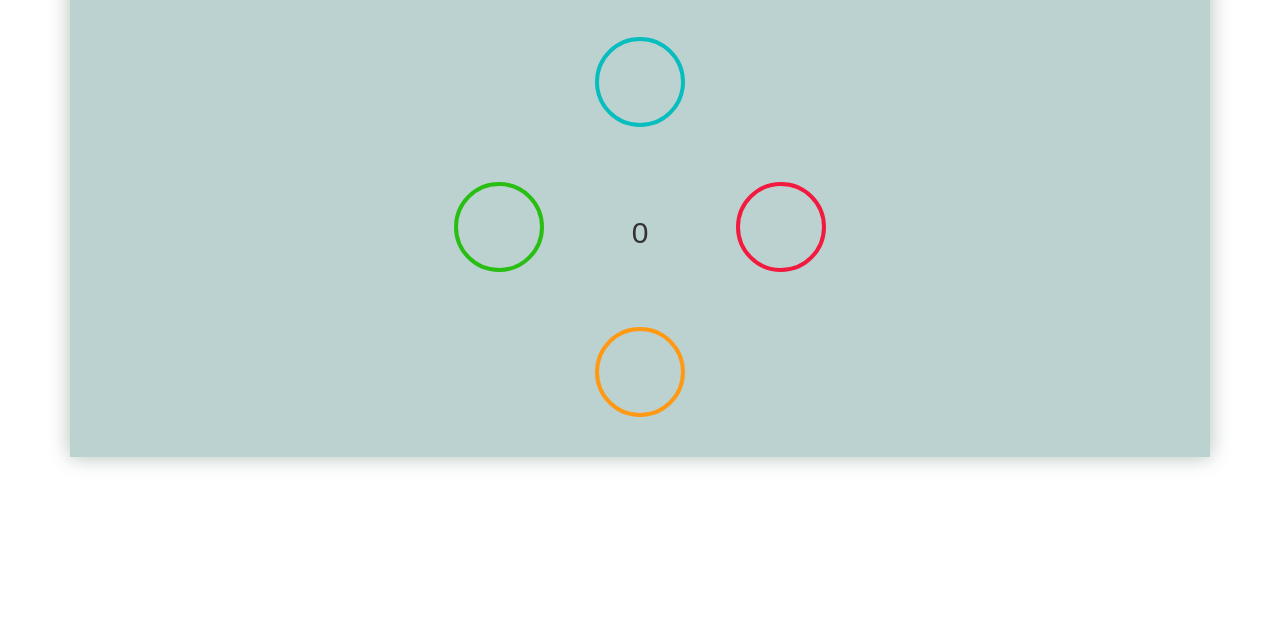
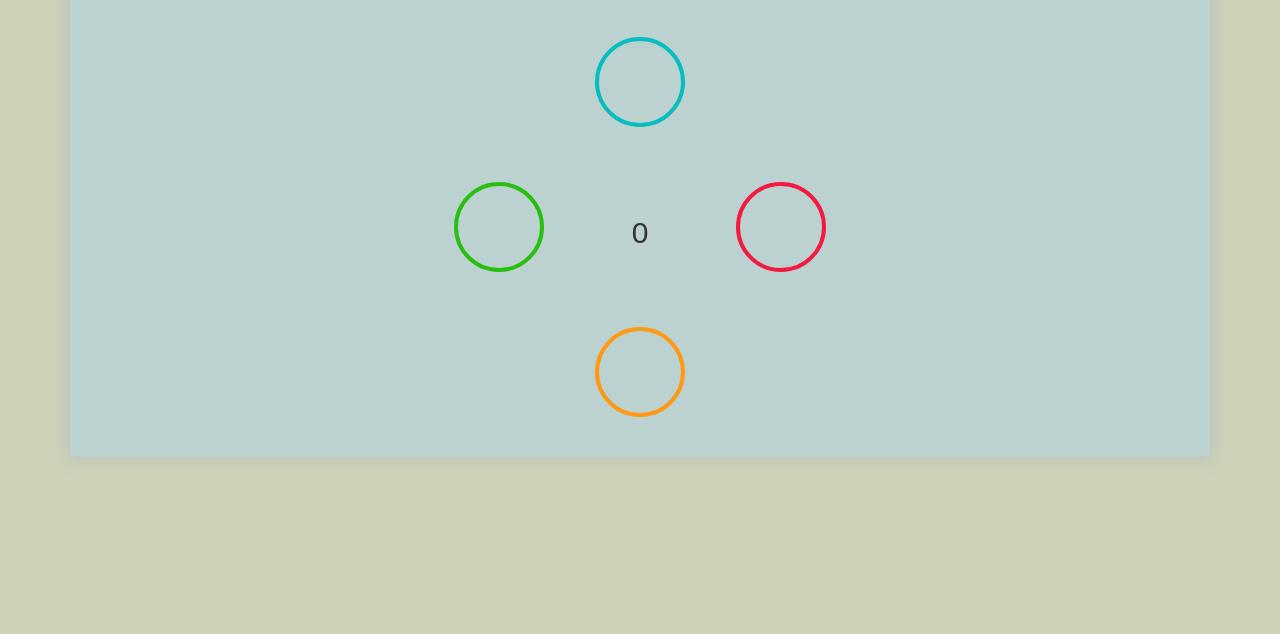
Before and after one commit to maimbeeb/SimonGame, a plain HTML site: page index.html in a window 1280 px wide. Shown: the part 166-800 px from the top of the page. Drawn offline with Linux system fonts and the light colour scheme; a web font is replaced by a local one.

Commit message:
stylesheet changes for SIMON-GAME

```diff
--- a/css/simon-stylesheet.css
+++ b/css/simon-stylesheet.css
@@ -7,6 +7,7 @@
       format("truetype");
 }
 body {
+  background-color: #ced2b8;
   font-family: "Muli", sans-serif;
 }
 .simon-game-tab {
```
